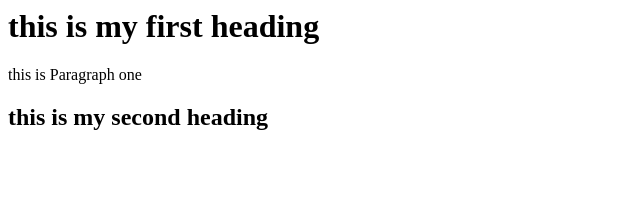
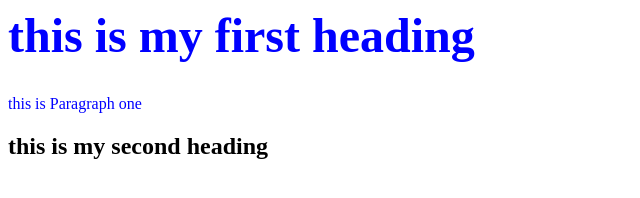
Before and after one commit to Raveena22/sshRemoteRepo, a plain HTML site: page index.html in a window 1280 px wide. Shown: the whole page, without its empty margins (0-640 px from the left). Drawn offline with Linux system fonts and the light colour scheme.

Commit message:
added style tag as per review

```diff
--- a/index.html
+++ b/index.html
@@ -1,10 +1,16 @@
 <html>
     <head>
-        <! add css styles here>
+        <!-- add css styles here-->
+        <style>
+            H1 {color: blue; font-size: 300%;}
+            P {color: blue;}
+        </style>
+        </head>
+
         <body>
             <h1> this is my first heading</h1>
             <p>this is Paragraph one</p>
             <h2> this is my second heading</h2>
         </body>
-    </head>
+
 </html>
```
